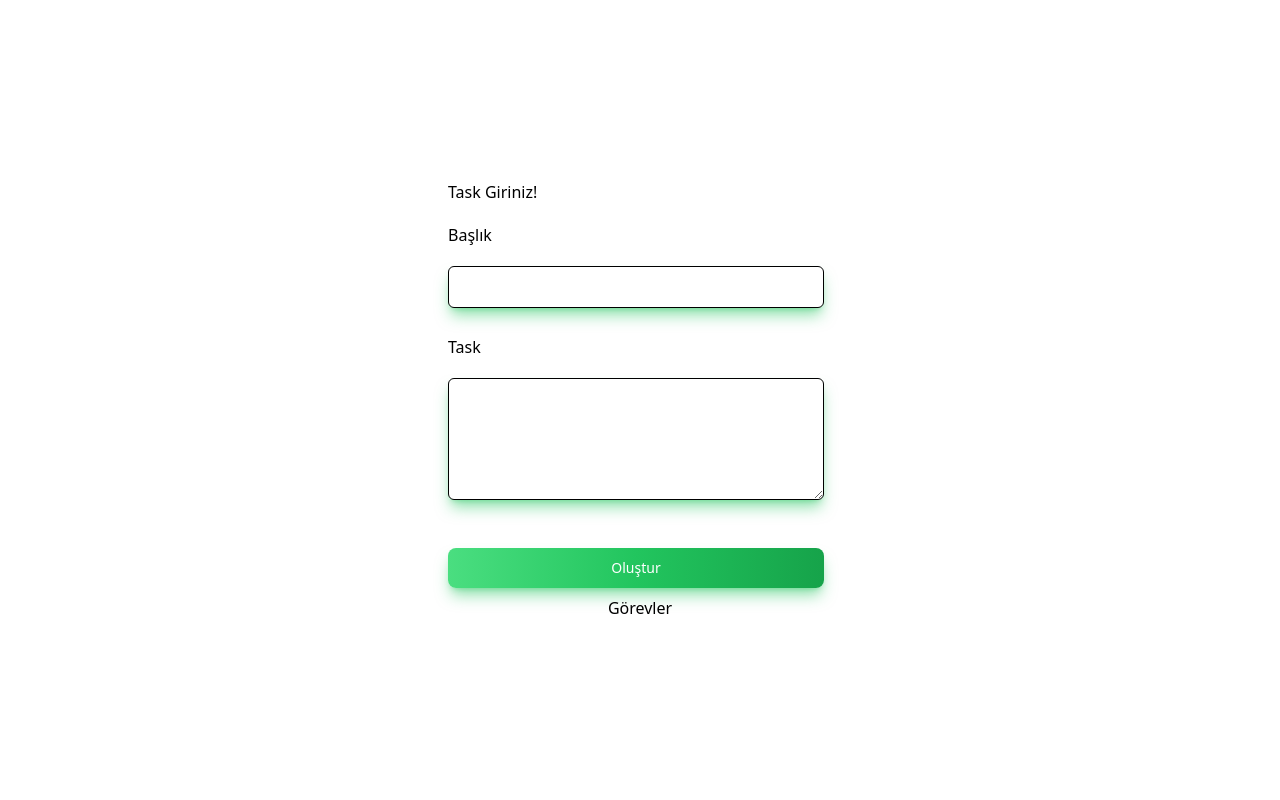
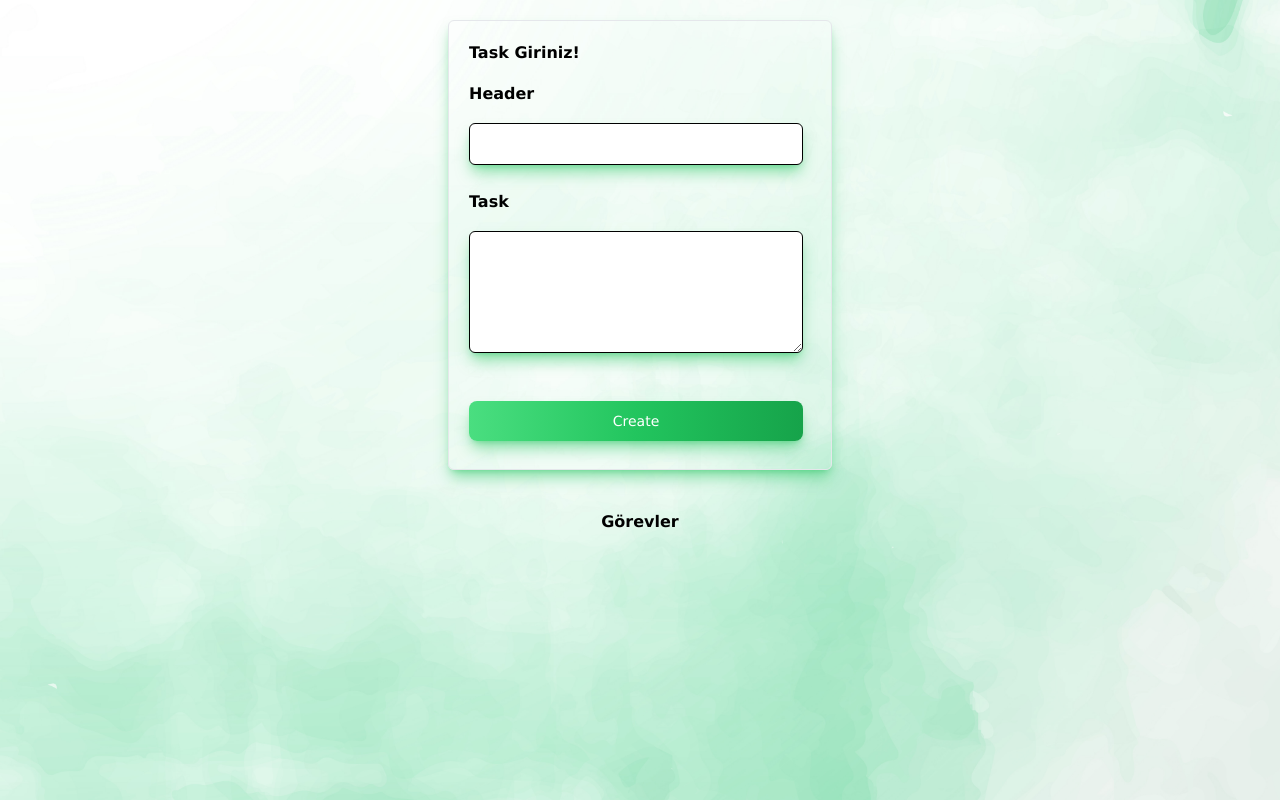
Before and after one commit to kaaniince/task-app, a React (Vite) app: page / in a window 1280 px wide. Built offline with nearby package versions, Linux system fonts and the light colour scheme.

Commit message:
style:add new styles

```diff
--- a/src/App.css
+++ b/src/App.css
@@ -5,3 +5,15 @@
 .task-label {
   margin: 5% 0px;
 }
+* {
+  font-family: Verdana, Geneva, Tahoma, sans-serif;
+}
+
+.text-bold {
+  font-weight: 600;
+}
+.App {
+  background-image: url(images/bg-light.jpg);
+  background-size: cover;
+  background-position: center;
+}
--- a/src/App.jsx
+++ b/src/App.jsx
@@ -18,9 +18,9 @@ function App() {
   };
 
   return (
-    <div className="App flex flex-col justify-center h-screen min-h-0 items-center">
+    <div className="App flex flex-col justify-start  items-center min-h-screen  w-full">
       <TaskCreate onCreate={createTask} />
-      <h1>Görevler</h1>
+      <h1 className="mt-10 mb-10 text-bold">Görevler</h1>
       <TaskList tasks={tasks} />
     </div>
   );
--- a/src/components/TaskCreate.jsx
+++ b/src/components/TaskCreate.jsx
@@ -18,16 +18,16 @@ function TaskCreate({ onCreate }) {
   };
 
   return (
-    <div className="w-96">
-      <h2>Task Giriniz!</h2>
+    <div className="w-96 mt-5 border p-5 rounded-md shadow-lg shadow-green-500/50 dark:shadow-lg dark:shadow-green-800/80 ">
+      <h2 className="text-bol text-bold">Task Giriniz!</h2>
       <form className="flex flex-col">
-        <label className="task-label">Başlık</label>
+        <label className="task-label text-bold">Header</label>
         <input
           value={title}
           onChange={handleChange}
           className="p-5 border border-black  border-gradient-to-r from-green-400 via-green-500 to-green-600 focus:ring-4 focus:outline-none focus:ring-green-300 dark:focus:ring-green-800 shadow-lg shadow-green-500/50 dark:shadow-lg dark:shadow-green-800/80  rounded-md text-sm px-5 py-2.5 mr-2 mb-2"
         />
-        <label className="task-label">Task</label>
+        <label className="task-label text-bold">Task</label>
         <textarea
           onChange={handleTaskDesc}
           value={taskDesc}
@@ -39,7 +39,7 @@ function TaskCreate({ onCreate }) {
           type="button"
           className="mt-10 text-white bg-gradient-to-r from-green-400 via-green-500 to-green-600 hover:bg-gradient-to-br focus:ring-4 focus:outline-none focus:ring-green-300 dark:focus:ring-green-800 shadow-lg shadow-green-500/50 dark:shadow-lg dark:shadow-green-800/80 font-medium rounded-lg text-sm px-5 py-2.5 text-center mr-2 mb-2"
         >
-          Oluştur
+          Create
         </button>
       </form>
     </div>
--- a/src/components/TaskList.jsx
+++ b/src/components/TaskList.jsx
@@ -2,7 +2,7 @@ import TaskShow from "./TaskShow";
 
 function TaskList({ tasks }) {
   return (
-    <div>
+    <div className="flex flex-wrap justify-center">
       {tasks.map((task, index) => {
         return <TaskShow key={index} task={task} />;
       })}
--- a/src/components/TaskShow.jsx
+++ b/src/components/TaskShow.jsx
@@ -1,6 +1,25 @@
 function TaskShow({ task }) {
-  console.log(task);
-  return <div></div>;
+  return (
+    <div className="w-96 m-5 border p-5 rounded-md shadow-lg shadow-green-500/50 dark:shadow-lg dark:shadow-green-800/80 flex flex-col items-center">
+      <h2 className="text-bold">Göreviniz</h2>
+      <label className="task-label">{task.title}</label>
+      <h2 className="text-bold">Yapılacaklar</h2>
+      <label className="task-label">{task.taskDesc}</label>
+
+      <button
+        type="button"
+        className="text-white bg-gradient-to-r from-green-400 via-green-500 to-green-600 hover:bg-gradient-to-br focus:ring-4 focus:outline-none focus:ring-green-300 dark:focus:ring-green-800 shadow-lg shadow-green-500/50 dark:shadow-lg dark:shadow-green-800/80 font-medium rounded-lg text-sm px-5 py-2.5 text-center mr-2 mb-2"
+      >
+        Update
+      </button>
+      <button
+        type="button"
+        className="mt-5 text-white bg-gradient-to-r from-green-400 via-green-500 to-green-600 hover:bg-gradient-to-br focus:ring-4 focus:outline-none focus:ring-green-300 dark:focus:ring-green-800 shadow-lg shadow-green-500/50 dark:shadow-lg dark:shadow-green-800/80 font-medium rounded-lg text-sm px-5 py-2.5 text-center mr-2 mb-2"
+      >
+        Update
+      </button>
+    </div>
+  );
 }
 
 export default TaskShow;
```
Also changed, not shown: src/images/bg-light.jpg (added), 1 other file (tests, documents, lock files or other folders).
